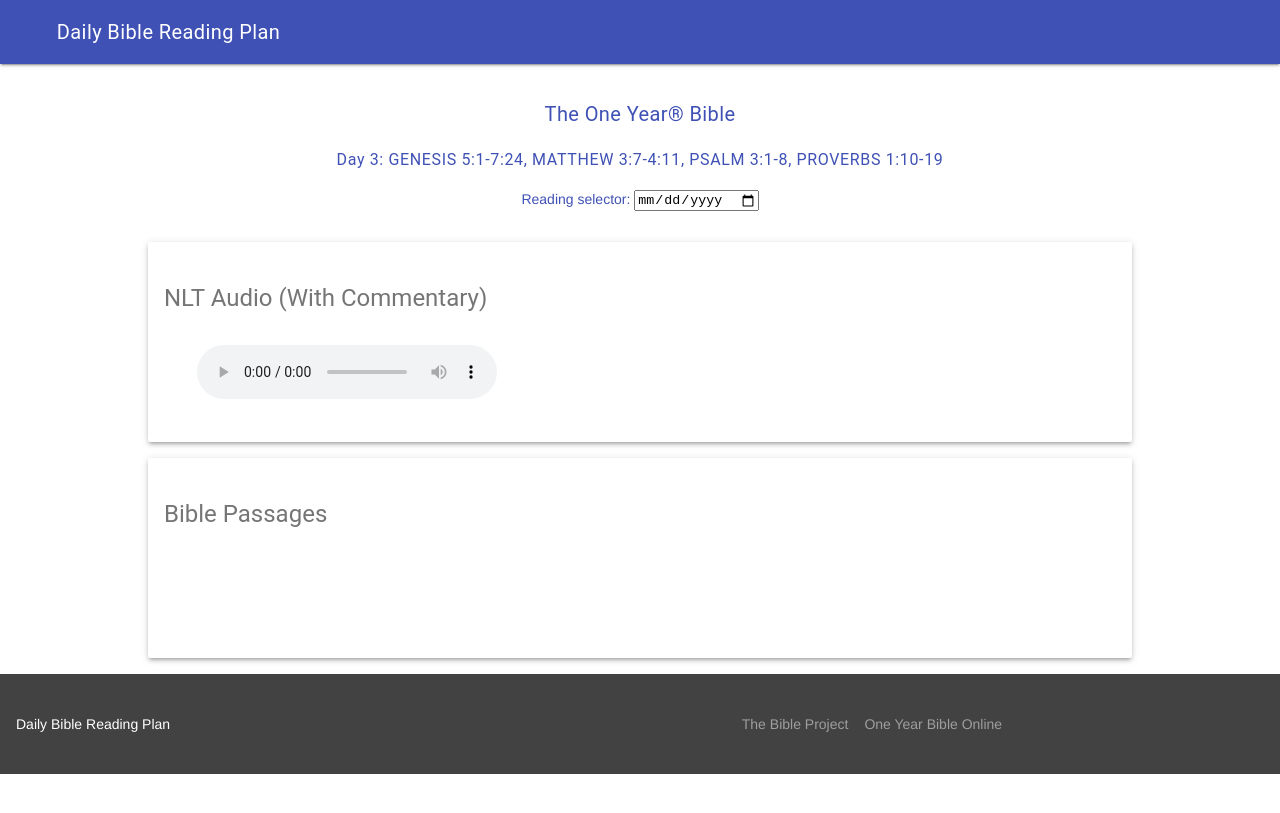
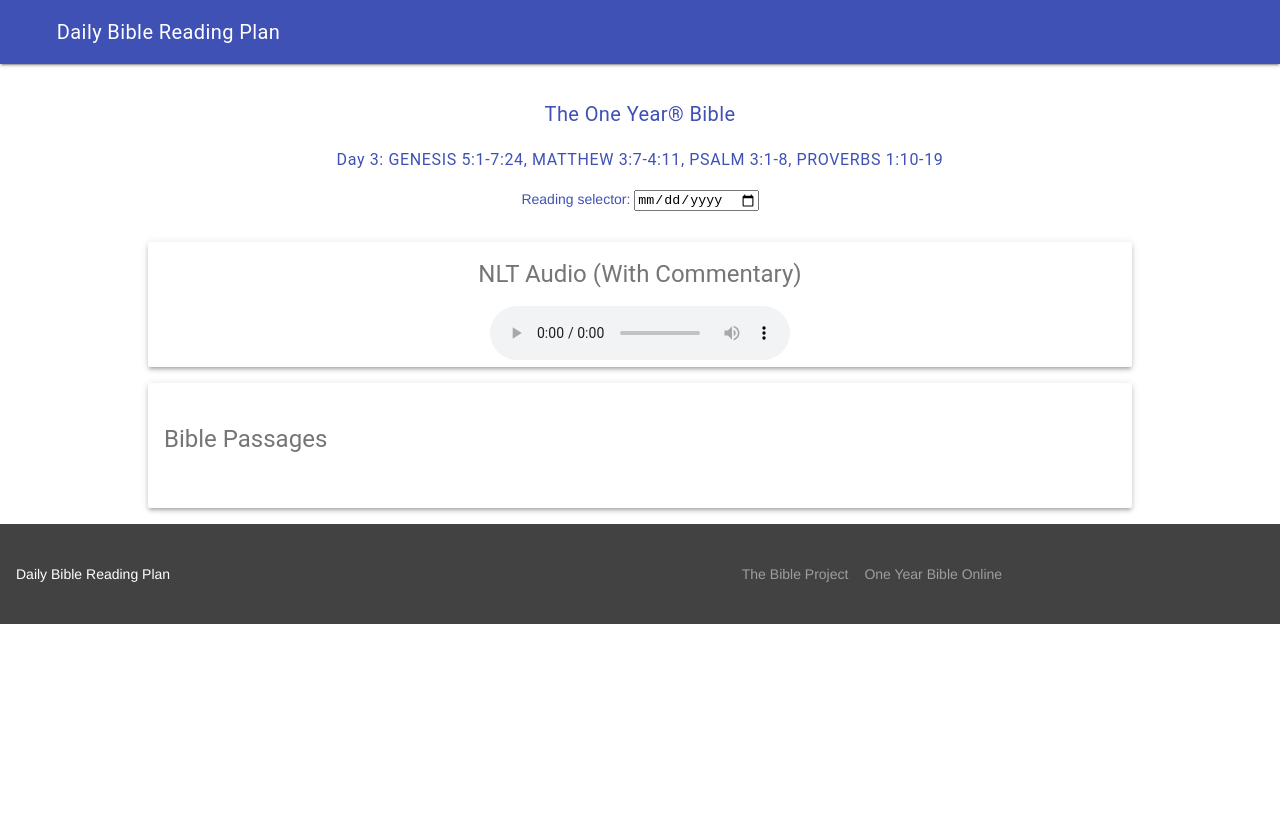
Before and after one commit to redeemerth/daily-bible-reading-plan, a Jekyll site: the page built from index.html, in a window 1280 px wide. Shown: the top 813 px of the page. Built offline with Jekyll 4.4.1, drawn with Linux system fonts in a browser that asks for light colours.

Commit message:
Center card with audio controls. Add function to manage audio when user minimizes mobile browser.

```diff
--- a/_sass/_layout.scss
+++ b/_sass/_layout.scss
@@ -4,6 +4,7 @@
 
 .mdl-card{
   width: 100%;
+  min-height: 125px;
 }
 
 .mdl-grid{
@@ -14,3 +15,8 @@
   margin-left: 5%;
   margin-right: 5%;
 }
+
+.center{
+  margin: 0 auto;
+  display: table;
+}
--- a/index.html
+++ b/index.html
@@ -11,16 +11,28 @@
       </div>
       <div class="mdl-cell mdl-cell--12-col mdl-cell--8-col-tablet mdl-cell--4-col-phone">
         <div class="mdl-card mdl-shadow--3dp">
-          <div class="mdl-card__supporting-text">
-            <h4 id="audio_description">
+          <div class="mdl-card__supporting-text center">
+            <h4 id="audio_description" class="center">
               {% assign plan = site.data.main['plans']['oyb_nlt'] %}{{plan.audio_description}}
             </h4>
           </div>
-          <audio id="audio_refresh" width='90%' height='25px' autoplay="true" controls="true" name="media">
+          <audio id="audio_refresh" controls="true" name="media" class="center">
               <source id="audio_url" type="audio/mp3">
           </audio>
         </div>
       </div>
+      <!--
+      <div class="mdl-cell mdl-cell--6-col mdl-cell--8-col-tablet mdl-cell--4-col-phone">
+        <div class="mdl-card mdl-shadow--3dp">
+          <div class="mdl-card__supporting-text">
+            <h4 id="audio_description">
+              The Bible Project, related videos
+            </h4>
+          </div>
+          <iframe width="560" height="315" src="https://www.youtube-nocookie.com/embed/VIDEO_ID?playlist=vid_id1,vid_id2,vid_id3" frameborder="0" allow="accelerometer; autoplay; encrypted-media; gyroscope; picture-in-picture" allowfullscreen></iframe>
+        </div>
+      </div>
+      -->
       <div class="mdl-cell mdl-cell--12-col mdl-cell--8-col-tablet mdl-cell--4-col-phone">
           <div id="bg_readings_desktop" class="mdl-card mdl-shadow--3dp mdl-color-text--black">
             <div class="mdl-card__supporting-text">
@@ -68,6 +85,7 @@
       let bg_url = base_url.replace('{var1}', readings.join('%3B').replace(':', '%3A').split(' ').join(''))
       // Pass through CORS server in order to work with response html
       let cors = "https://cors-anywhere.herokuapp.com/"
+
       $.ajax({
         url: `${cors}${bg_url}`,
         dataType: 'text',
@@ -77,10 +95,10 @@
 
           // Reduce heading sizes
           $(passage_bible).find('h1').replaceWith(function() {
-                return '<h4>' + $(this).text() + '</h4>';
+            return '<h4>' + $(this).text() + '</h4>';
           });
           $(passage_bible).find('h3').replaceWith(function() {
-                return '<h5>' + $(this).text() + '</h5>';
+            return '<h5>' + $(this).text() + '</h5>';
           });
 
           // Ensure relative links are absolute to point to BG.
```
Also changed, not shown: other parts of index.html (+9 -0 lines).
